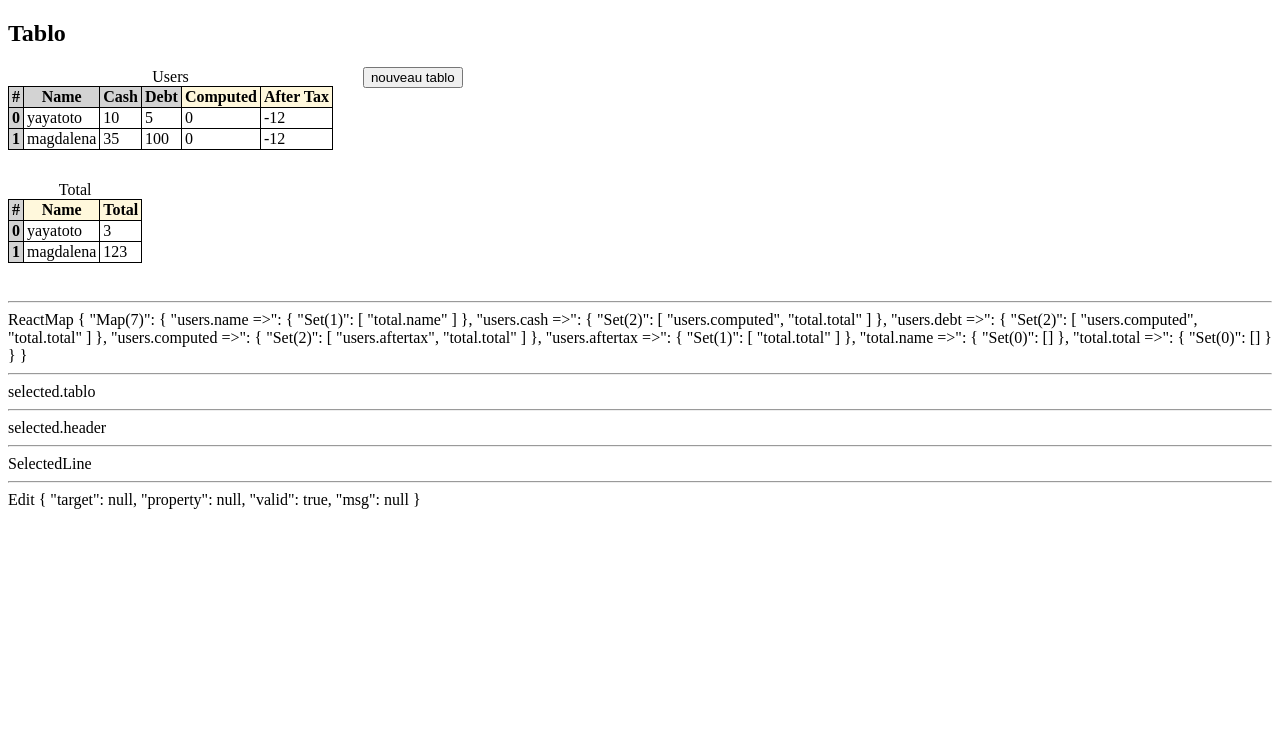
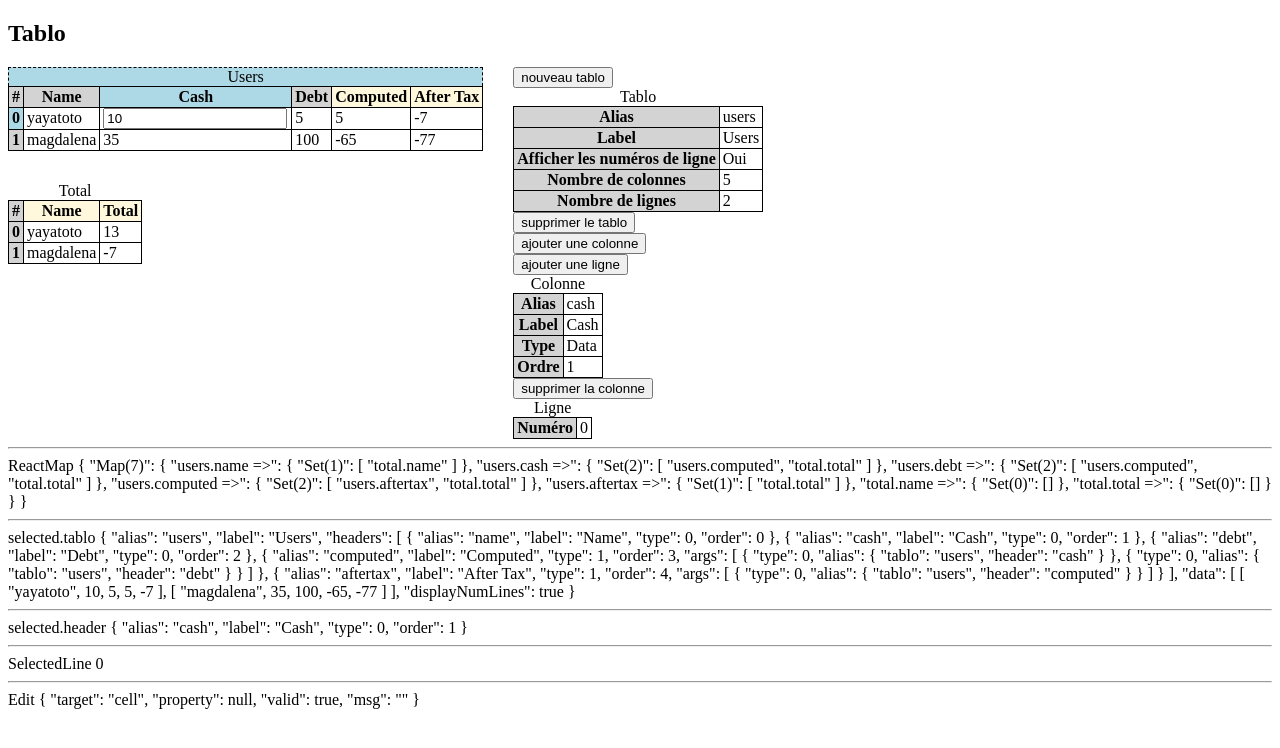
Before and after one commit to buthanoid/tablos, a Vue app: page / in a window 1280 px wide. Both pictures are taken after a click on the element "10". Shown: the top 748 px of the page. Built offline with nearby package versions, Linux system fonts and the light colour scheme.

Commit message:
edit cell

```diff
--- a/src/App.vue
+++ b/src/App.vue
@@ -10,10 +10,15 @@
 				:nb-lines="tablo.data.length"
 				:datatab="tablo.data"
 				:selected="selected"
+				:edit="edit"
 				@select-tablo="selectTablo"
 				@select-header="selectHeader"
 				@select-line="selectLine"
-				@select-cell="selectCell" >
+				@select-cell="selectCell"
+				@start-edit="startEdit"
+				@change-edit="changeEditCell"
+				@submit-edit="submitEditCell"
+				@cancel-edit="cancelEdit" >
 			</tablo-comp>
 		</div>
 		<div class="column-right" >
@@ -87,7 +92,8 @@ export default {
 				target: U.TRG.NULL,
 				tablo: null,
 				header: null,
-				line: null
+				line: null,
+				cell: false
 			},
 			edit : {
 				target: null,
@@ -156,27 +162,19 @@ export default {
 			this.lastAppError = "";
 		},
 		selectLine: function (tabloAlias, numLine) {
-			this.selectHeader(tabloAlias, numLine);
+			this.selectTablo(tabloAlias);
 			this.selected.target = U.TRG.LINE;
 			this.selected.line = numLine ;
+			this.cancelEdit();
+			this.lastAppError = "";
 		},
 		selectCell: function (tabloAlias, headerAlias, numLine) {
-		/*	if (this.selected.tablo.alias == tabloAlias &&
-				this.selected.header.alias == headerAlias &&
-				this.selectedLine.num == numLine &&
-				this.selectedCell.numLine == numLine
-			){
-				this.selectedCell = { numLine: null };
-			}
-			else {
-				this.selected.tablo = this.tabenv.tablos.get(tabloAlias);
-				this.selected.header =
-					this.selected.tablo.getHeaderByAlias(headerAlias);
-				this.selectedLine = { num: numLine };
-				this.selectedCell = { numLine: numLine };
-			}
+			this.selectHeader(tabloAlias, headerAlias);
+			this.selected.target = U.TRG.CELL;
+			this.selected.line = numLine ;
+			this.selected.cell = true;
 			this.cancelEdit();
-			this.lastAppError = "";*/
+			this.lastAppError = "";
 		},
 		startEdit: function (target, property) {
 			this.edit.target = target;
@@ -187,8 +185,10 @@ export default {
 		},
 		changeEditTablo: changeEditTablo,
 		changeEditHeader: changeEditHeader,
+		changeEditCell: changeEditCell,
 		submitEditTablo: submitEditTablo,
 		submitEditHeader: submitEditHeader,
+		submitEditCell: submitEditCell,
 		cancelEdit: function () {
 			this.edit.target = null;
 			this.edit.property = null;
@@ -210,10 +210,10 @@ export default {
 			return U.TRG_TABLO_EXT.includes(this.selected.target);
 		},
 		displayHeaderInfos: function () {
-			return U.TRG.HEADER == this.selected.target;
+			return U.TRG_HEADER_EXT.includes(this.selected.target);
 		},
 		displayLineInfos: function () {
-			return U.TRG.LINE == this.selected.target;
+			return U.TRG_LINE_EXT.includes(this.selected.target);
 		},
 		tablosList: function () {
 			var tablosList = [];
@@ -290,6 +290,11 @@ function changeEditHeader (newValue) {
 	this.edit.msg = res.errors;
 }
 
+function changeEditCell (newValue) {
+	this.edit.valid = true;
+	this.edit.msg = "";
+}
+
 function submitEditTablo (newValue) {
 	var res;
 	switch (this.edit.property) {
@@ -353,6 +358,15 @@ function submitEditHeader (newValue) {
 			res.addError("unmanaged or unknown property");
 			console.log("unmanaged or unknown property");
 	}
+	this.cancelEdit();
+	this.lastAppError = res.errors;
+}
+
+function submitEditCell (newValue) {
+	var res = TabLib.updDataCell(
+		this.tabenv, this.selected.tablo, this.selected.header,
+		this.selected.line, newValue
+	);
 	this.cancelEdit();
 	this.lastAppError = res.errors;
 }
--- a/src/components/TabloComp.vue
+++ b/src/components/TabloComp.vue
@@ -16,18 +16,37 @@
 		<tbody>
 			<tr v-for="(_,numLine) in nbLines" >
 				<th v-if="displayNumLines"
-					class="clickable"
+					:class="linesClasses[numLine]"
 					@click="selectLine(numLine)" >
 					<span>{{numLine}}</span>
 				</th>
 				<td v-for="(_,numCol) in headers.length" >
-					<div @click="startEdit(numLine,numCol)" class="clickable" >
+					<div
+						v-if="isCellEdited(numLine,numCol)" >
+						<input
+							v-model="editForm"
+							ref="cellEditInput"
+							@input="changeEdit"
+							@blur="submitEdit"
+							@keyup.enter="submitEdit"
+							@keyup.esc="cancelEdit" />
+					</div>
+					<div
+						v-else
+						class="clickable"
+						@click="selectCellStartEdit(numLine,numCol)" >
 						{{ datatab[numLine][numCol] }}
 					</div>
 				</td>
 			</tr>
 		</tbody>
 	</table>
+	<div>
+		<p v-if="isCellEdited && !(edit.valid)" class="incorrect" >
+			<span>Valeur invalide !</span> <br />
+			<span>{{edit.msg}}</span>
+		</p>
+	</div>
 </template>
 
 <script>
@@ -37,7 +56,10 @@ import * as U from "../util.js" ;
 var headerTypeToClass = ["dataheader", "funcheader" ];
 
 export default {
-	emits: [ "selectTablo", "selectHeader", "selectLine", "startEdit" ],
+	emits: [
+		"selectTablo", "selectHeader", "selectLine", "selectCell",
+		"startEdit", "changeEdit", "submitEdit", "cancelEdit"
+	],
 	props: [
 		"alias",
 		"label",
@@ -46,6 +68,7 @@ export default {
 		"nbLines",
 		"datatab",
 		"selected",
+		"edit"
 	],
 	data: function () { return {
 		editForm: null
@@ -58,12 +81,14 @@ export default {
 		selectLine: function (numLine) {
 			this.$emit("selectLine", this.alias, numLine);
 		},
-		startEdit:  function (numLine, numCol) {
+		selectCellStartEdit:  function (numLine, numCol) {
 			this.editForm = this.datatab[numLine][numCol];
-			this.$emit(
-				"startEdit", "cell",
+			this.$emit("selectCell",
 				this.alias, this.headers[numCol].alias, numLine
 			);
+			if (this.headers[numCol].type == TabLib.DATA_HEADER) {
+				this.$emit("startEdit", "cell", null);
+			}
 		},
 		changeEdit: function () {
 			this.$emit("changeEdit", this.editForm);
@@ -80,13 +105,36 @@ export default {
 				this.selected.tablo.alias == this.alias
 			);
 		},
+		isCellEdited: function() {
+			return function (numLine, numCol) {
+				return (
+					this.isSelected && // is this tablo selected
+					this.selected.target == U.TRG.CELL &&
+					this.edit.target == "cell" &&
+					this.selected.header.order == numCol &&
+					this.selected.line == numLine
+				);
+			}
+		},
 		headersClasses: function () {
 			return Array.from(this.headers).map(function (header) {
 				var classes = "header";
 				classes += " " + headerTypeToClass[header.type];
 				if (this.isSelected &&
-					this.selected.target == U.TRG.HEADER &&
+					U.TRG_HEADER_EXT.includes(this.selected.target) &&
 					this.selected.header.alias == header.alias
+				) {
+					classes += " selected";
+				}
+				return classes;
+			}.bind(this));
+		},
+		linesClasses: function () {
+			return Array.from(this.datatab).map(function (line, numLine) {
+				var classes = "line clickable";
+				if (this.isSelected &&
+					U.TRG_LINE_EXT.includes(this.selected.target) &&
+					this.selected.line == numLine
 				) {
 					classes += " selected";
 				}
--- a/src/tablos.js
+++ b/src/tablos.js
@@ -965,7 +965,6 @@ function updFuncCell (tabenv, tablo, header, numLine) {
 	var reactions = getReactions(tabenv.reactMap, fullHeaderAlias);
 	reactions.forEach(function (reaction) {
 		var reactionAlias = aliasObjFromStr(reaction);
-		// TODO checks
 		var reactionTablo = tabenv.tablos.get(reactionAlias.tablo);
 		if (reactionTablo === undefined) {
 			res.addError("cannot find tablo " + reactionAlias.tablo);
@@ -994,6 +993,37 @@ function updFuncCell (tabenv, tablo, header, numLine) {
 // no checks done here. assumed done by the caller
 function updDataCell (tabenv, tablo, header, numLine, newVal) {
 	tablo.data[numLine][header.order] = newVal;
+
+	var res = newRes();
+
+	// trigger the reactions of other cells because of the update of this one
+	var fullHeaderAlias = aliasesToStr(tablo.alias, header.alias);
+	var reactions = getReactions(tabenv.reactMap, fullHeaderAlias);
+	reactions.forEach(function (reaction) {
+		var reactionAlias = aliasObjFromStr(reaction);
+		var reactionTablo = tabenv.tablos.get(reactionAlias.tablo);
+		if (reactionTablo === undefined) {
+			res.addError("cannot find tablo " + reactionAlias.tablo);
+			return;
+		}
+		var reactionHeader =
+			reactionTablo.getHeaderByAlias(reactionAlias.header);
+		if (reactionHeader === undefined) {
+			res.addError("cannot find header " + reaction);
+			return;
+		}
+		res.combine(
+			updFuncCell(tabenv, reactionTablo, reactionHeader, numLine));
+	});
+
+	if (! res.success) {
+		res.addError(
+			"updFuncCell(" + tablo.alias + ", " + header.alias +
+			", " + numLine + ")."
+		);
+	}
+
+	return res;
 }
 
 
--- a/src/util.js
+++ b/src/util.js
@@ -2,16 +2,21 @@
 
 export {
 	TRG,
-	TRG_TABLO_EXT
+	TRG_TABLO_EXT,
+	TRG_HEADER_EXT,
+	TRG_LINE_EXT
 }
 
 const TRG = {
 	NULL: -1,
 	TABLO: 0,
 	HEADER: 1,
-	LINE: 2
+	LINE: 2,
+	CELL: 3
 };
 
 // all of these imply TRG.TABLO
 // when you select a header, you have selected a tablo also
-const TRG_TABLO_EXT = [ TRG.TABLO, TRG.HEADER, TRG.LINE ];
+const TRG_TABLO_EXT = [ TRG.TABLO, TRG.HEADER, TRG.LINE, TRG.CELL ];
+const TRG_HEADER_EXT = [ TRG.HEADER, TRG.CELL ];
+const TRG_LINE_EXT = [ TRG.LINE, TRG.CELL ];
```
